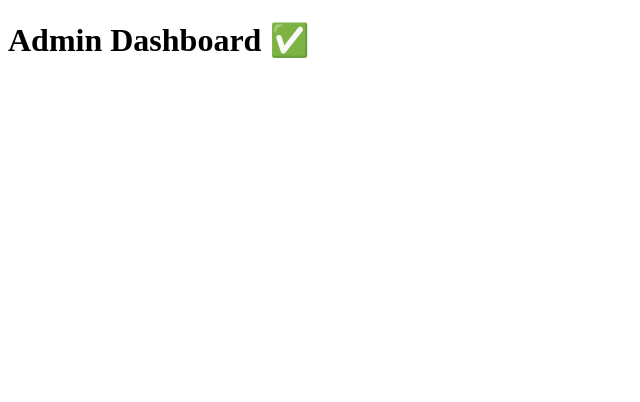
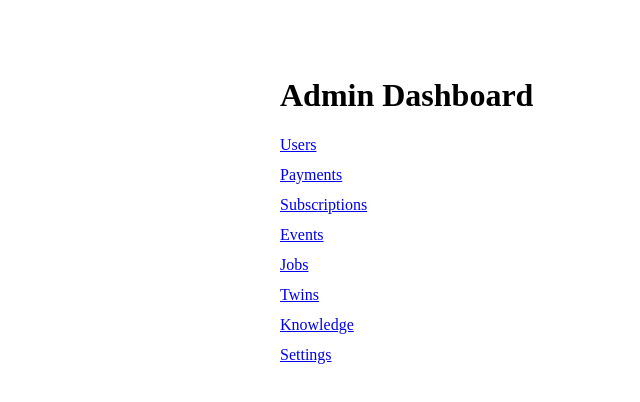
Before and after one commit to genio-ai/genio-os, a Next.js app: page /admin in a window 1280 px wide. Shown: the top 402 px of the page, without its empty margins (0-640 px from the left). Built offline with nearby package versions, Linux system fonts and the light colour scheme.

Commit message:
Update page.js

```diff
--- a/app/admin/page.js
+++ b/app/admin/page.js
@@ -1,3 +1,19 @@
+import Link from "next/link";
+
 export default function Page() {
-  return <h1>Admin Dashboard ✅</h1>;
+  return (
+    <main style={{ maxWidth: 720, margin: "40px auto", padding: 16 }}>
+      <h1>Admin Dashboard</h1>
+      <nav style={{ display: "grid", gap: 12, marginTop: 16 }}>
+        <Link href="/admin/users">Users</Link>
+        <Link href="/admin/payments">Payments</Link>
+        <Link href="/admin/subscriptions">Subscriptions</Link>
+        <Link href="/admin/events">Events</Link>
+        <Link href="/admin/jobs">Jobs</Link>
+        <Link href="/admin/twins">Twins</Link>
+        <Link href="/admin/knowledge">Knowledge</Link>
+        <Link href="/admin/settings">Settings</Link>
+      </nav>
+    </main>
+  );
 }
```
